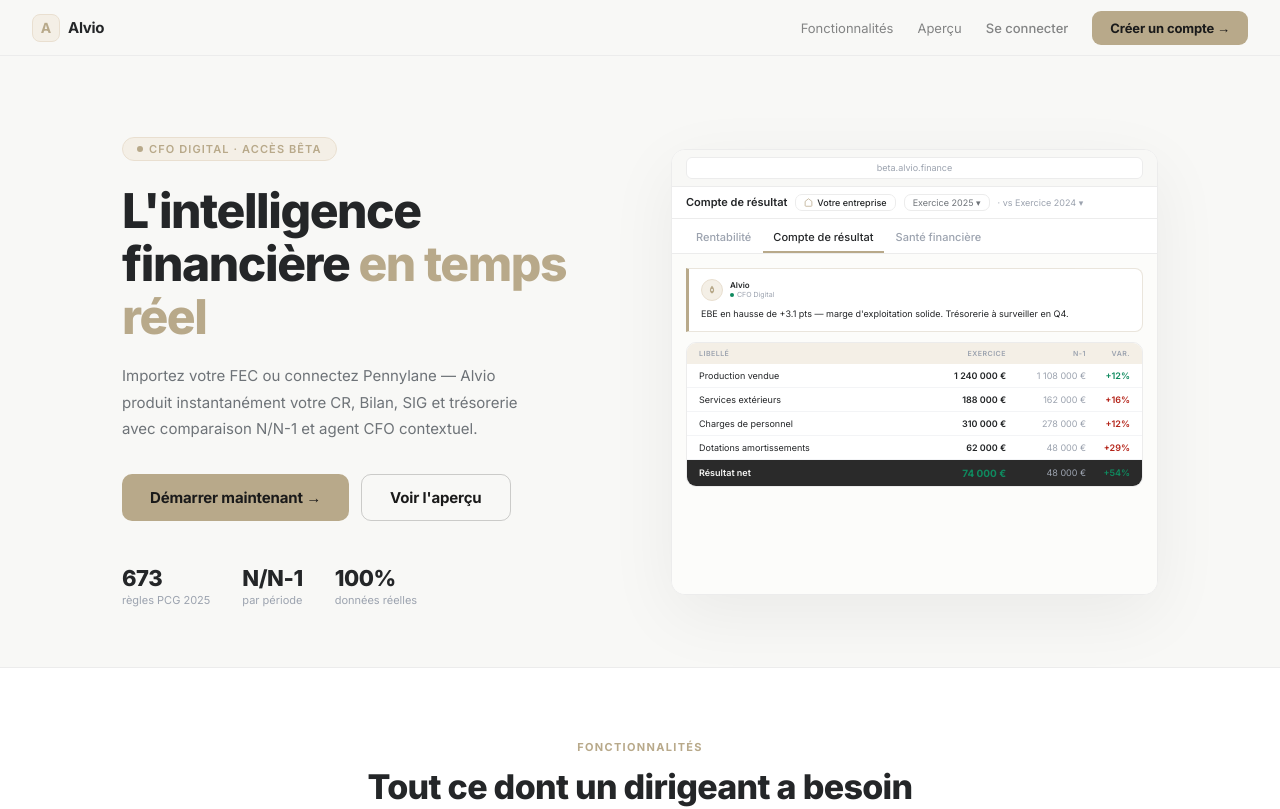
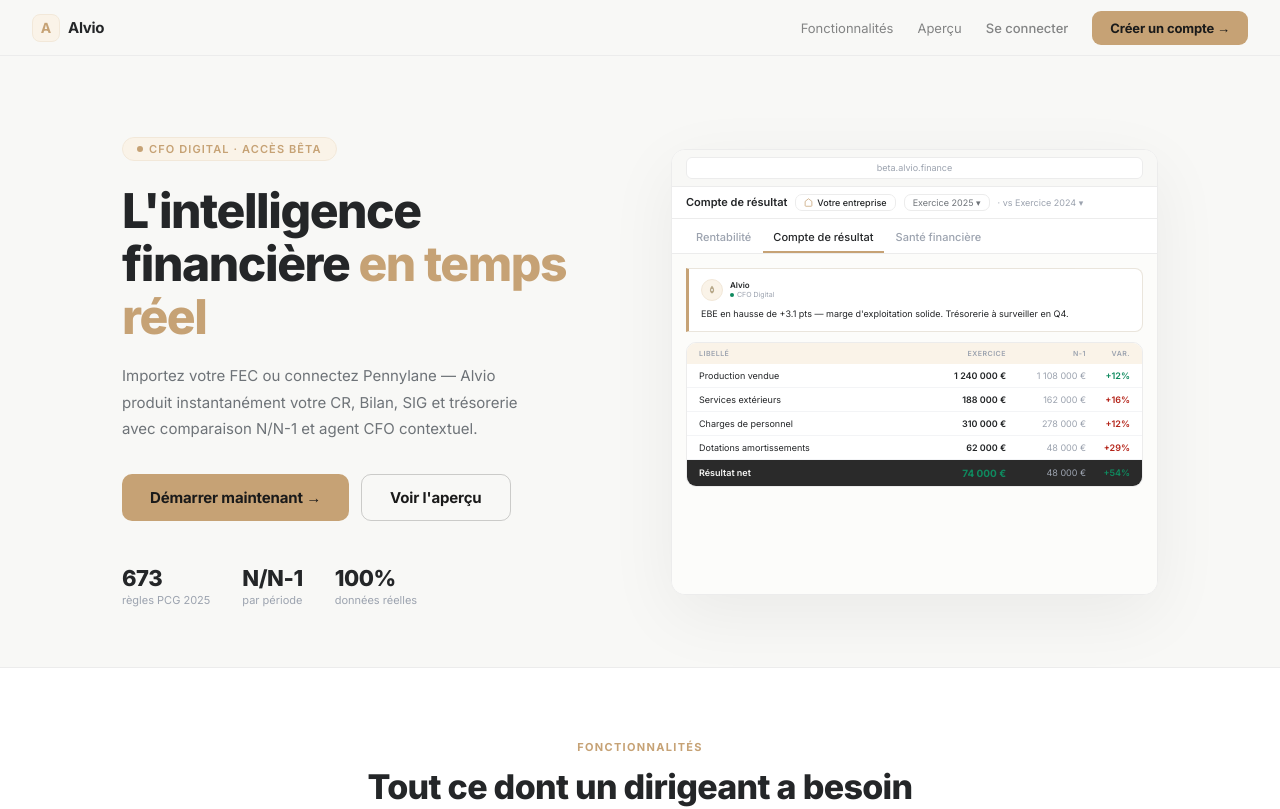
Before and after one commit to unalomeltd-spec/alvio, a Next.js app: page / in a window 1280 px wide. Shown: the top 809 px of the page. Built offline with nearby package versions, Linux system fonts and the light colour scheme.

Commit message:
chore: palette or #C6A275 — remplace champagne #B8A98A

```diff
--- a/src/app/globals.css
+++ b/src/app/globals.css
@@ -13,7 +13,7 @@ a { text-decoration: none; color: inherit; }
 :root {
   /* ── Palette v1 — conservée (utilisée par les composants existants) ── */
   --carbon: #1A1A1A;
-  --champagne: #B8A98A;
+  --champagne: #C6A275;
   --pearl: #F2F3F5;
   --sand: #F5F2EC;
   --silver: #8C9BAB;
@@ -25,10 +25,10 @@ a { text-decoration: none; color: inherit; }
   --ease-out: cubic-bezier(.22,1,.36,1);
 
   /* ── Design System v2 ── */
-  --alvio-champagne:        #B8A98A;
-  --alvio-champagne-dark:   #A99672;
-  --alvio-champagne-light:  #E9DFD0;
-  --alvio-champagne-subtle: #F4EFE6;
+  --alvio-champagne:        #C6A275;
+  --alvio-champagne-dark:   #B08D5E;
+  --alvio-champagne-light:  #F2E8D9;
+  --alvio-champagne-subtle: #FAF3E8;
 
   --bg-main:      #F8F8F6;
   --bg-page:      #FCFCFA;
@@ -55,7 +55,7 @@ a { text-decoration: none; color: inherit; }
 @keyframes bar-grow { from { height:0; } }
 @keyframes ripple-out { to { transform:scale(4); opacity:0; } }
 @keyframes ticker-scroll { from { transform:translateX(0); } to { transform:translateX(-50%); } }
-@keyframes agent-pulse { 0%,100% { box-shadow:0 8px 24px rgba(26,26,26,.18); } 50% { box-shadow:0 12px 36px rgba(184,169,138,.4); } }
+@keyframes agent-pulse { 0%,100% { box-shadow:0 8px 24px rgba(26,26,26,.18); } 50% { box-shadow:0 12px 36px rgba(198,162,117,.4); } }
 @keyframes modal-in { from { opacity:0; transform:scale(.96) translateY(12px); } to { opacity:1; transform:scale(1) translateY(0); } }
 @keyframes overlay-in { from { opacity:0; } to { opacity:1; } }
 @keyframes spin { to { transform:rotate(360deg); } }
@@ -72,8 +72,8 @@ a { text-decoration: none; color: inherit; }
 .btn:active { transform: scale(.97) !important; }
 .btn-primary { background: #1A1A1A; color: #fff; box-shadow: 0 2px 8px rgba(26,26,26,.2); }
 .btn-primary:hover { transform: translateY(-2px); box-shadow: 0 8px 24px rgba(26,26,26,.22); }
-.btn-champagne { background: #B8A98A; color: #1A1A1A; }
-.btn-champagne:hover { transform: translateY(-2px); box-shadow: 0 8px 24px rgba(184,169,138,.4); }
+.btn-champagne { background: #C6A275; color: #1A1A1A; }
+.btn-champagne:hover { transform: translateY(-2px); box-shadow: 0 8px 24px rgba(198,162,117,.4); }
 .btn-outline { background: transparent; color: #1A1A1A; border: 1.5px solid rgba(26,26,26,.2); }
 .btn-outline:hover { transform: translateY(-2px); border-color: #1A1A1A; }
 .btn-ghost-white { background: transparent; color: #fff; border: 1.5px solid rgba(255,255,255,.3); }
@@ -95,7 +95,7 @@ a { text-decoration: none; color: inherit; }
   transition: border-color .2s, box-shadow .2s;
 }
 .input-field::placeholder { color: #8C9BAB; }
-.input-field:focus { border-color: #B8A98A; box-shadow: 0 0 0 3px rgba(184,169,138,.15); }
+.input-field:focus { border-color: #C6A275; box-shadow: 0 0 0 3px rgba(198,162,117,.15); }
 .input-field.error { border-color: #e25c5c; }
 .input-label { font-size: 12px; font-weight: 700; color: #1A1A1A; letter-spacing: .04em; text-transform: uppercase; margin-bottom: 6px; display: block; }
 .input-error { font-size: 12px; color: #e25c5c; margin-top: 4px; }
@@ -137,23 +137,23 @@ a { text-decoration: none; color: inherit; }
 
 /* ── DashboardBriefing ── */
 .briefing-card { position: relative; background: #ffffff; border: 0.5px solid #e8e3db; border-radius: 12px; padding: 22px 26px; margin-bottom: 20px; overflow: hidden; }
-.briefing-accent-line { position: absolute; top: 0; left: 26px; right: 26px; height: 2px; background: #B8A98A; border-radius: 0 0 2px 2px; }
+.briefing-accent-line { position: absolute; top: 0; left: 26px; right: 26px; height: 2px; background: #C6A275; border-radius: 0 0 2px 2px; }
 .briefing-header { display: flex; align-items: center; justify-content: space-between; margin-bottom: 16px; }
 .briefing-header-left { display: flex; align-items: center; gap: 12px; }
 .alvio-avatar { position: relative; width: 38px; height: 38px; border-radius: 50%; background: #1A1A1A; display: flex; align-items: center; justify-content: center; flex-shrink: 0; }
 .alvio-online-dot { position: absolute; bottom: 1px; right: 1px; width: 9px; height: 9px; border-radius: 50%; background: #5DCAA5; border: 2px solid #ffffff; animation: pulseGreen 2.2s ease-in-out infinite; }
 @keyframes pulseGreen { 0%, 100% { box-shadow: 0 0 0 0 rgba(93,202,165,0.4); } 50% { box-shadow: 0 0 0 5px rgba(93,202,165,0); } }
 .alvio-name { font-size: 13px; font-weight: 600; color: #1A1A1A; margin: 0; line-height: 1.3; }
-.alvio-status { font-size: 10px; color: #B8A98A; letter-spacing: 0.08em; text-transform: uppercase; margin: 2px 0 0; }
+.alvio-status { font-size: 10px; color: #C6A275; letter-spacing: 0.08em; text-transform: uppercase; margin: 2px 0 0; }
 .briefing-date { font-size: 11px; color: #8C9BAB; letter-spacing: 0.05em; }
 .briefing-greeting { font-size: 22px; font-weight: 300; color: #1A1A1A; line-height: 1.35; margin: 0 0 5px; }
 .briefing-greeting strong { font-weight: 600; }
-.tw-cursor { display: inline-block; width: 2px; height: 0.85em; background: #B8A98A; vertical-align: text-bottom; margin-left: 2px; animation: twBlink 0.9s step-end infinite; }
+.tw-cursor { display: inline-block; width: 2px; height: 0.85em; background: #C6A275; vertical-align: text-bottom; margin-left: 2px; animation: twBlink 0.9s step-end infinite; }
 @keyframes twBlink { 0%, 100% { opacity: 1; } 50% { opacity: 0; } }
 .briefing-sub { font-size: 12px; color: #8C9BAB; font-style: italic; margin: 0 0 18px; }
 .briefing-metrics { display: grid; grid-template-columns: repeat(3, minmax(0, 1fr)); gap: 10px; margin-bottom: 14px; }
 .metric-card { text-align: left; background: #F9F8F6; border: 0.5px solid #e8e3db; border-radius: 9px; padding: 12px 14px; cursor: pointer; transition: background 0.15s ease, border-color 0.15s ease; font-family: inherit; width: 100%; }
-.metric-card:hover { background: #F2F0EB; border-color: #B8A98A; }
+.metric-card:hover { background: #F2F0EB; border-color: #C6A275; }
 .metric-label { font-size: 9px; letter-spacing: 0.1em; text-transform: uppercase; color: #8C9BAB; margin: 0 0 5px; }
 .metric-value { font-size: 17px; font-weight: 600; color: #1A1A1A; margin: 0 0 3px; }
 .metric-delta { font-size: 10px; margin: 0; }
@@ -171,7 +171,7 @@ a { text-decoration: none; color: inherit; }
 
 /* Nav items sidebar */
 .alvio-nav-item { transition: background 0.12s ease; }
-.alvio-nav-item:hover:not(.alvio-nav-active) { background: #F9F5EF; }
+.alvio-nav-item:hover:not(.alvio-nav-active) { background: #FAF0E4; }
 .alvio-nav-active { background: var(--alvio-champagne-subtle) !important; }
 
 /* Cartes KPI */
```
